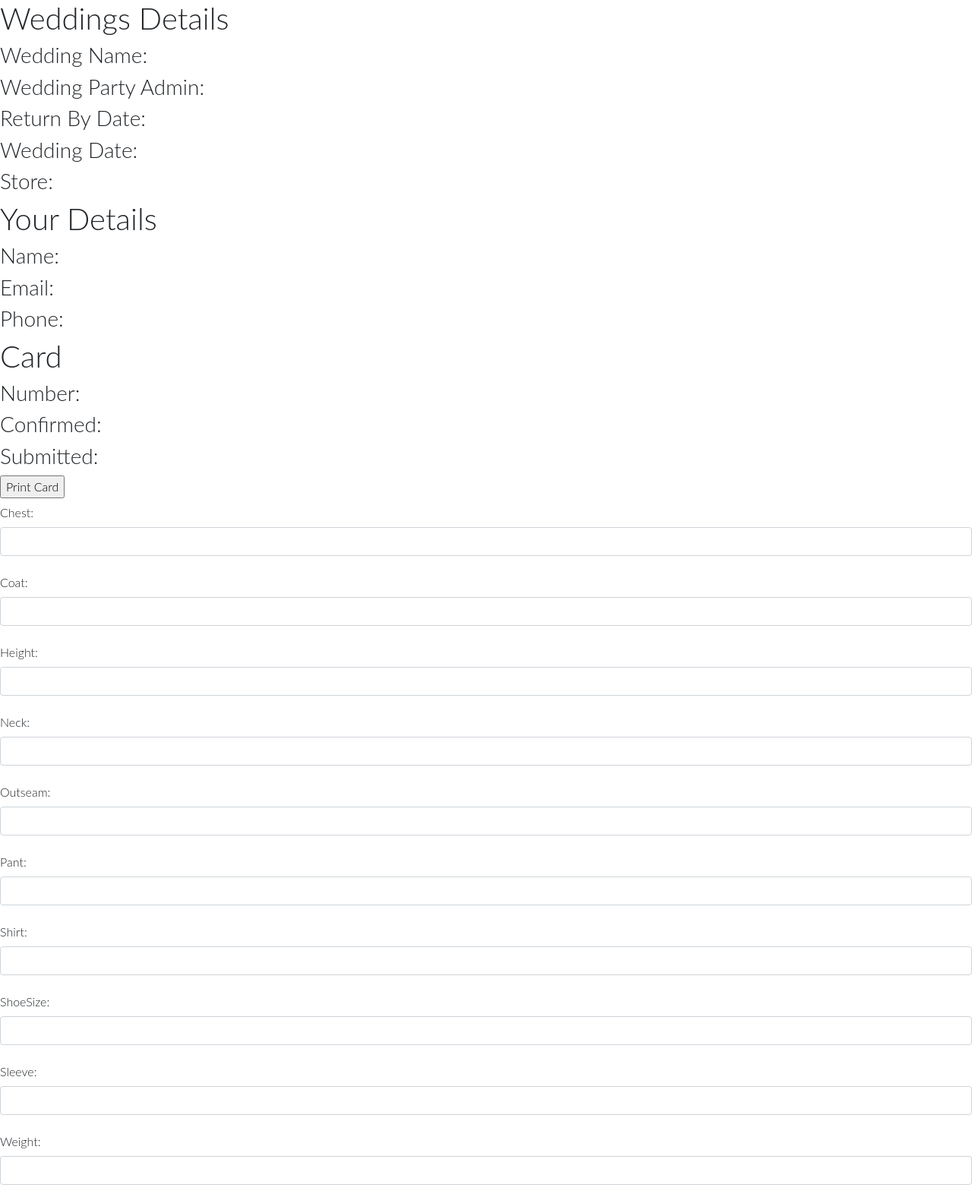
After one commit to zachspangler/tux, a PHP site: page /static-ui/card.html in a window 1280 px wide. The commit adds this page. Shown: the whole page at 76% size. Run offline with PHP 8.4, Linux system fonts and the light colour scheme; some libraries are stand-ins or nearby versions.

Commit message:
working on front-end

```diff
--- /dev/null
+++ b/static-ui/card.html
@@ -0,0 +1,128 @@
+<!DOCTYPE html>
+<html lang="en">
+	<head>
+		<!-- Required Meta Tags -->
+		<meta charset="UTF-8">
+		<meta name="viewport" content="width=device-width, initial-scale=1, shrink-to-fit=no">
+
+		<!-- Bootstrap Link -->
+		<link rel="stylesheet" href="https://maxcdn.bootstrapcdn.com/bootstrap/4.0.0-beta.2/css/bootstrap.min.css"
+				integrity="sha384-PsH8R72JQ3SOdhVi3uxftmaW6Vc51MKb0q5P2rRUpPvrszuE4W1povHYgTpBfshb" crossorigin="anonymous">
+
+		<!-- Font Awesome Link -->
+		<script src="https://use.fontawesome.com/46c6e23a21.js"></script>
+
+		<!-- Skapa Development CSS -->
+		<link rel="stylesheet" type="text/css" href="styles.css">
+
+		<!-- jQuery first, then Popper.js, then Bootstrap JS -->
+		<script src="https://cdnjs.cloudflare.com/ajax/libs/jquery/3.2.1/jquery.min.js"></script>
+		<script src="https://cdnjs.cloudflare.com/ajax/libs/popper.js/1.11.0/umd/popper.min.js"
+				  integrity="sha384-b/U6ypiBEHpOf/4+1nzFpr53nxSS+GLCkfwBdFNTxtclqqenISfwAzpKaMNFNmj4"
+				  crossorigin="anonymous"></script>
+		<script src="https://maxcdn.bootstrapcdn.com/bootstrap/4.0.0-beta/js/bootstrap.min.js"
+				  integrity="sha384-h0AbiXch4ZDo7tp9hKZ4TsHbi047NrKGLO3SEJAg45jXxnGIfYzk4Si90RDIqNm1"
+				  crossorigin="anonymous"></script>
+
+		<!-- jQuery Form, Additional Methods, Validate -->
+		<script type="text/javascript"
+				  src="https://cdnjs.cloudflare.com/ajax/libs/jquery.form/4.2.2/jquery.form.min.js"></script>
+		<script type="text/javascript"
+				  src="https://cdnjs.cloudflare.com/ajax/libs/jquery-validate/1.17.0/jquery.validate.min.js"></script>
+		<script type="text/javascript"
+				  src="https://cdnjs.cloudflare.com/ajax/libs/jquery-validate/1.17.0/additional-methods.min.js"></script>
+
+		<!-- Google reCAPTCHA -->
+
+		<!--Google Fonts -->
+		<link href="https://fonts.googleapis.com/css?family=Lato" rel="stylesheet">
+
+		<!-- Tux Favicon -->
+		<link rel="shortcut icon" href=""
+				type="image/x-icon">
+	</head>
+	<body>
+		<section>
+			<h1>Weddings Details</h1>
+			<h3>Wedding Name:</h3>
+			<h3>Wedding Party Admin:</h3>
+			<h3>Return By Date:</h3>
+			<h3>Wedding Date:</h3>
+			<h3>Store:</h3>
+
+			<h1>Your Details</h1>
+			<h3>Name:</h3>
+			<h3>Email:</h3>
+			<h3>Phone:</h3>
+
+			<h1>Card</h1>
+			<h3>Number:</h3>
+			<h3>Confirmed:</h3>
+			<h3>Submitted:</h3>
+
+			<input type="button" value="Print Card" onClick="window.print()">
+
+			<form class="form-horizontal">
+				<!-- Chest -->
+				<div class="form-group">
+					<label for="cardChest" class="col-form-label">Chest:</label>
+					<input type="number" class="form-control" id="cardChest" formControlName="cardChest">
+				</div>
+
+				<!-- Neck -->
+				<div class="form-group">
+					<label for="cardCoat" class="col-form-label">Coat:</label>
+					<input type="number" class="form-control" id="cardCoat" formControlName="cardCoat">
+				</div>
+
+				<!-- Height -->
+				<div class="form-group">
+					<label for="cardHeight" class="col-form-label">Height:</label>
+					<input type="number" class="form-control" id="cardHeight" formControlName="cardHeight">
+				</div>
+
+				<!-- Neck -->
+				<div class="form-group">
+					<label for="cardNeck" class="col-form-label">Neck:</label>
+					<input type="number" class="form-control" id="cardNeck" formControlName="cardNeck">
+				</div>
+
+				<!-- Outseam -->
+				<div class="form-group">
+					<label for="cardOutseam" class="col-form-label">Outseam:</label>
+					<input type="number" class="form-control" id="cardOutseam" formControlName="cardOutseam">
+				</div>
+
+				<!-- Pant -->
+				<div class="form-group">
+					<label for="cardPant" class="col-form-label">Pant:</label>
+					<input type="number" class="form-control" id="cardPant" formControlName="cardPant">
+				</div>
+
+				<!-- Shirt -->
+				<div class="form-group">
+					<label for="cardShirt" class="col-form-label">Shirt:</label>
+					<input type="number" class="form-control" id="cardShirt" formControlName="cardShirt">
+				</div>
+
+				<!-- ShoeSize -->
+				<div class="form-group">
+					<label for="cardShoeSize" class="col-form-label">ShoeSize:</label>
+					<input type="number" class="form-control" id="cardShoeSize" formControlName="cardShoeSize">
+				</div>
+
+				<!-- Sleeve -->
+				<div class="form-group">
+					<label for="cardSleeve" class="col-form-label">Sleeve:</label>
+					<input type="number" class="form-control" id="cardSleeve" formControlName="cardSleeve">
+				</div>
+
+				<!-- Weight -->
+				<div class="form-group">
+					<label for="cardWeight" class="col-form-label">Weight:</label>
+					<input type="number" class="form-control" id="cardWeight" formControlName="cardWeight">
+				</div>
+			</form>
+		</section>
+	</body>
+</html>
--- a/static-ui/company-landing-page.html
+++ b/static-ui/company-landing-page.html
@@ -13,7 +13,7 @@
 		<script src="https://use.fontawesome.com/46c6e23a21.js"></script>
 
 		<!-- Skapa Development CSS -->
-		<link rel="stylesheet" type="text/css" href="style.css">
+		<link rel="stylesheet" type="text/css" href="styles.css">
 
 		<!-- jQuery first, then Popper.js, then Bootstrap JS -->
 		<script src="https://cdnjs.cloudflare.com/ajax/libs/jquery/3.2.1/jquery.min.js"></script>
--- a/static-ui/style.css
+++ b/static-ui/styles.css
@@ -13,21 +13,42 @@ body {
 
 .landing-image {
 	background-size: contain;
-	height: 50%;
+	height: 20%;
 	width: auto;
 }
 
+/**************
+*JUMBOTRON
+****************/
 #landing-page-jumbo {
 	background-image: url("https://dl.dropboxusercontent.com/s/g2zstjehmkpveea/IMG_2314.JPG.jpeg");
 	background-size: cover;
+	background-position: center;
+	height: 40em;
+	opacity: .5;
 }
+
+
 /**************
 *HOW IT WORKS
 ****************/
-.tux {
-	background-size: contain;
-	height: 75%;
-	width: auto;
+.about {
+	height: 25em;
+	text-align: center;
+}
+
+
+#your-job {
+	background-color: #E9E9E9;
+}
+
+.step-detail {
+	text-indent: 50px;
+}
+
+.step {
+	font-family: 'Stardos Stencil', cursive;
+	font-size: 2em;
 }
 
 
```
Also changed, not shown: static-ui/home.html (added, +68 -0 lines), static-ui/landing-page.html (+23 -48 lines), static-ui/wedding-detail.html (added, +82 -0 lines).
